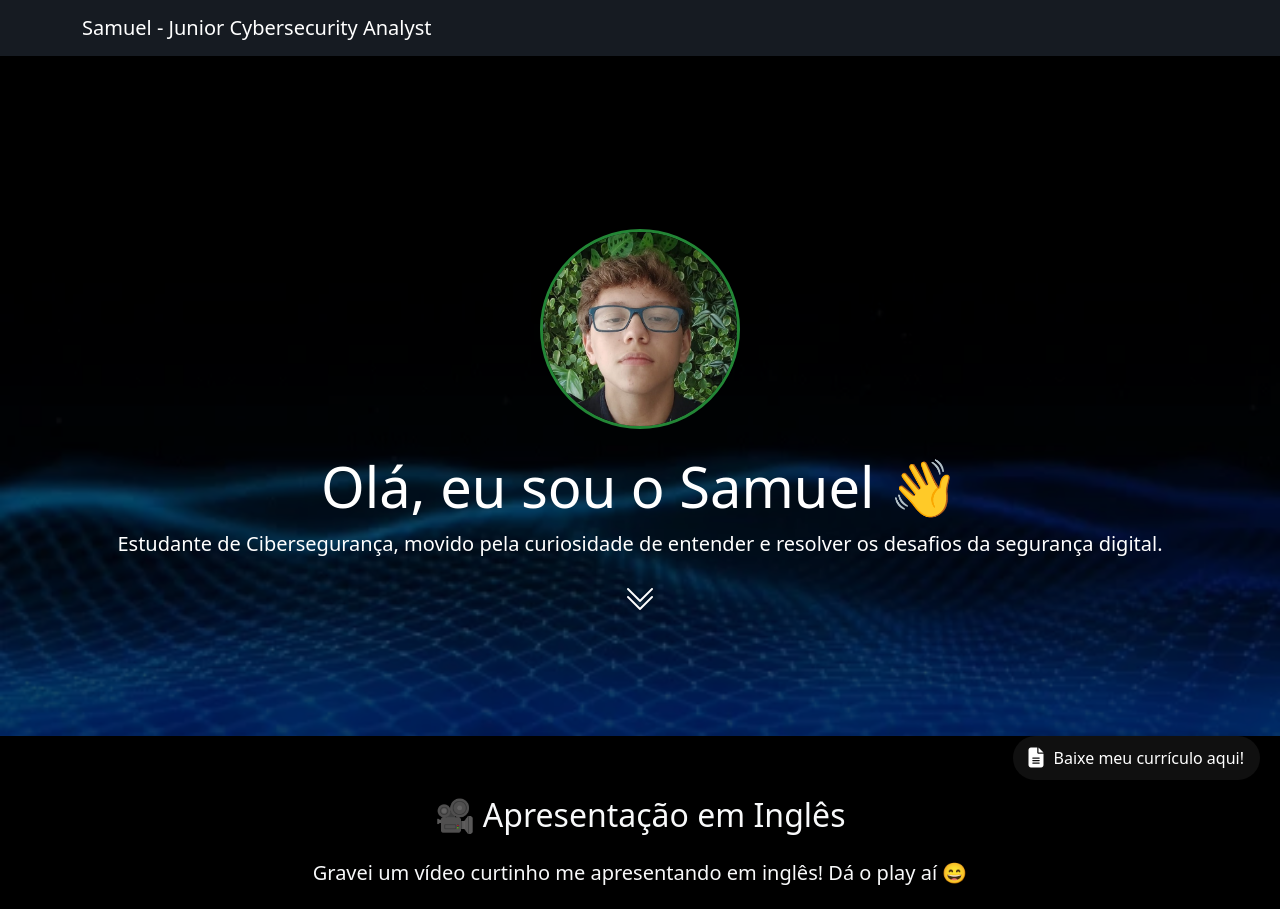
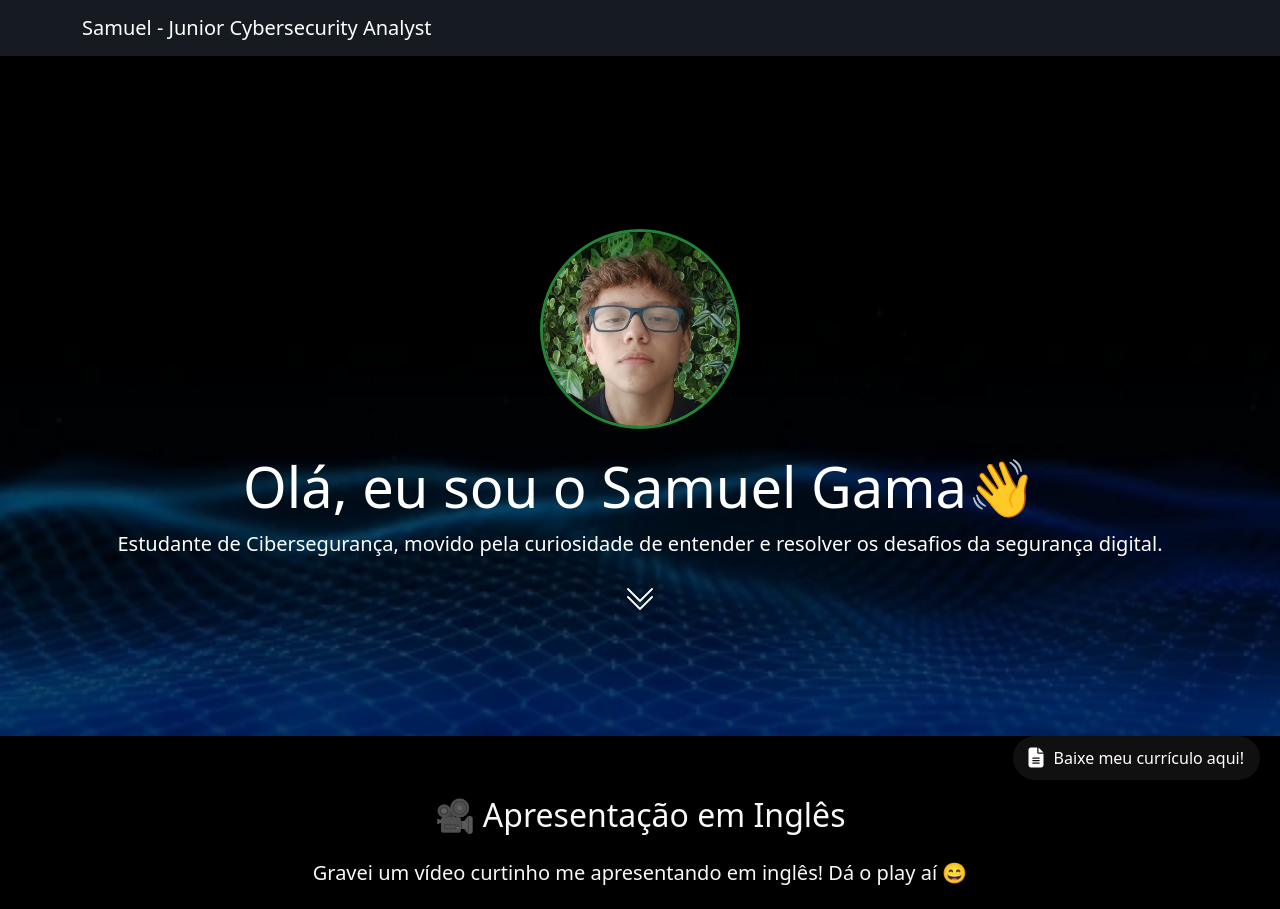
Before and after one commit to samuelfox30/samuelfox30.github.io, a plain HTML site: page index.html in a window 1280 px wide. Shown: the top 909 px of the page. Drawn offline with nearby package versions, Linux system fonts and the light colour scheme.

Commit message:
nome_alteration

```diff
--- a/index.html
+++ b/index.html
@@ -143,7 +143,7 @@
     <div class="d-flex flex-column align-items-center justify-content-center gap-4 text-center">
       <img src="img/FotoDePerfil1 copy.jpg" alt="Foto de perfil" class="rounded-circle" width="200" height="200">
       <div>
-        <h1 class="display-4">Olá, eu sou o Samuel 👋</h1>
+        <h1 class="display-4">Olá, eu sou o Samuel Gama👋</h1>
         <p class="lead">Estudante de Cibersegurança, <b>movido pela curiosidade</b> de entender e resolver os desafios da segurança digital.</p>
 
         <!-- Seta animada -->
```
